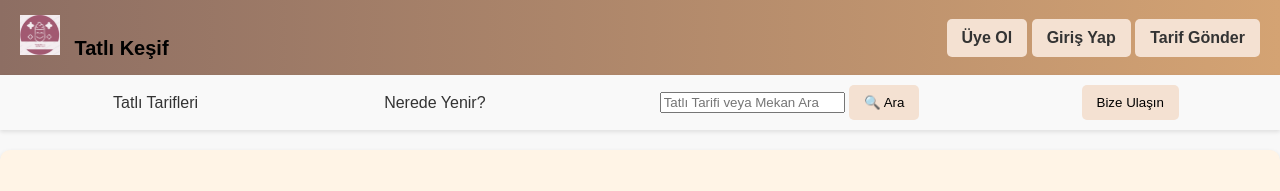
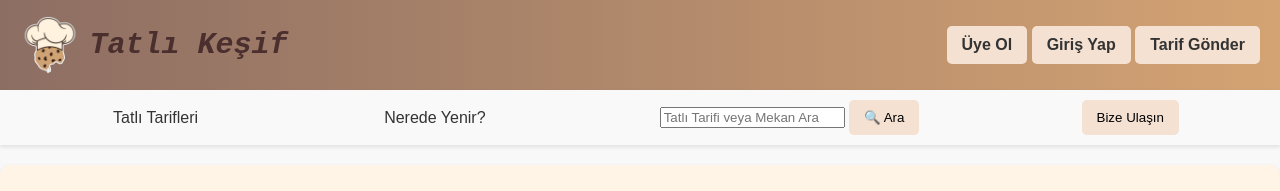
Before and after one commit to aleynasezer/web-dessert, a plain HTML site: page index.html in a window 1280 px wide. Shown: the top 191 px of the page. Drawn offline with Linux system fonts and the light colour scheme.

Commit message:
logo değiştirildi.

```diff
--- a/index.html
+++ b/index.html
@@ -9,7 +9,7 @@
   <body>
     <header class="site-header">
       <div class="logo-container">
-        <img src="./public/logo.png" alt="Tatlı Keşif Logo" class="logo" />
+        <img src="./public/logoo.webp" alt="Tatlı Keşif Logo" class="logo" />
         <span class="brand-name">Tatlı Keşif</span>
       </div>
 
--- a/style.css
+++ b/style.css
@@ -17,15 +17,28 @@ body {
   }
 
   .logo {
-    width: 40px;
-    height: 40px;
-    margin-right: 10px;
-  }
+    width: 60px;
+    height: 60px;
+    margin-right: 5px; /* Daha yakın görünüm için küçültüldü */
+    vertical-align: middle; /* Logo ile yazıyı hizalar */
+}
 
-  .brand-name {
-    font-size: 20px;
+.brand-name {
+    font-size: 30px;
     font-weight: bold;
-  }
+    font-style: italic;
+    font-family: monospace;
+    display: inline-block; /* Logo ile aynı satırda kalmasını sağlar */
+    vertical-align: middle; /* Yazıyı logoya hizalar */
+    color: #4b2e2e; /* Varsayılan kahve tonu */
+    transition: color 0.3s ease, transform 0.3s ease; /* Hover geçiş animasyonu */
+}
+
+.brand-name:hover {
+    color: #7c4c3b; /* Daha açık kahve tonu */
+    transform: scale(1.1); /* Hover sırasında yazıyı büyütür */
+}
+
 
   .user-actions a {
     text-decoration: none;
```
Also changed, not shown: baklava.html (+1 -1 lines), brownie.html (+1 -1 lines), chia-puding.html (+1 -1 lines), cikolatali-kek.html (+1 -1 lines), cikolatali-sufle.html (+1 -1 lines), cikolatalitatlilar.html (+1 -1 lines), kaymaklımuhallebi.html (+1 -1 lines), kunefe.html (+1 -1 lines), muzlu-kek.html (+1 -1 lines), neredeyenir.html (+1 -1 lines), revani.html (+1 -1 lines), sagliklitatlilar.html (+1 -1 lines), serbetlitatlilar.html (+1 -1 lines), sutlutarif1.html (+1 -1 lines), 4 more files.
